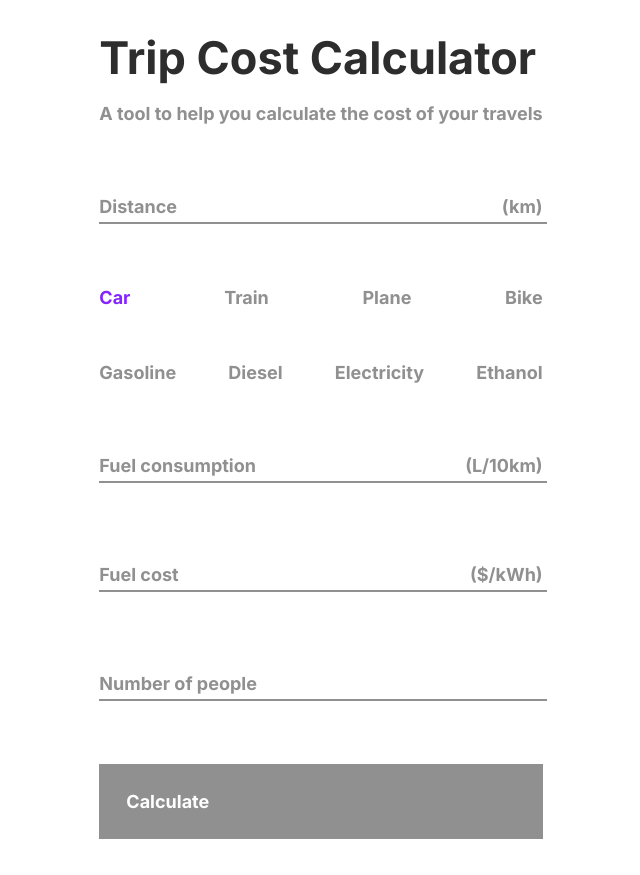
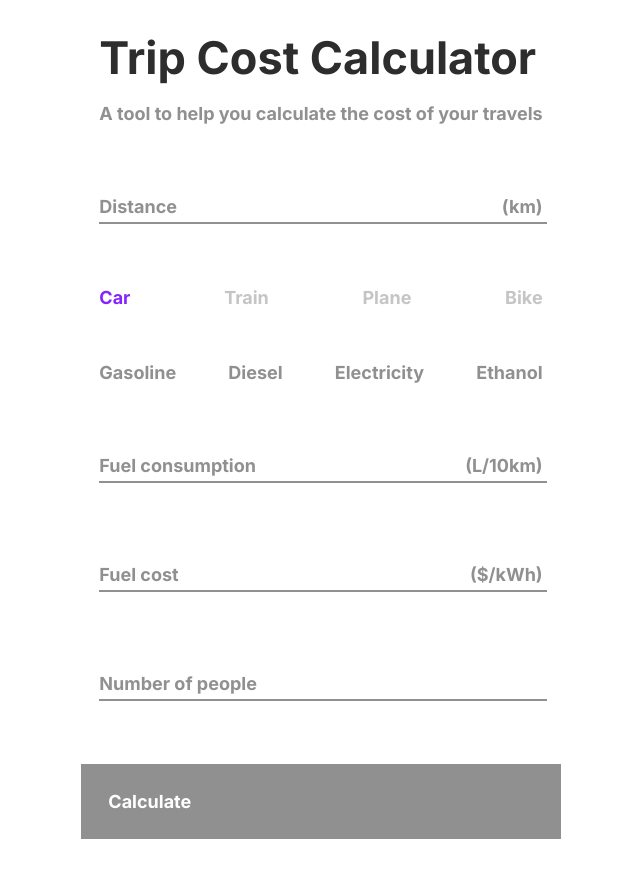
Before and after one commit to ChristofferBillman/trip-cost-utility, a React (Create React App) app: page / in a window 1280 px wide. Shown: the whole page, without its empty margins (319-959 px from the left). Built offline with nearby package versions, Linux system fonts and the light colour scheme.

Commit message:
fix: inputs for other modes of transport now disabled displays a warning if a disabled option is pressed

```diff
--- a/src/App.tsx
+++ b/src/App.tsx
@@ -73,15 +73,14 @@ export default function App(): JSX.Element {
 
 					<RadioInput
 						options={locale.ModesOfTransport}
+						disabledOptions={[locale.ModesOfTransport[1], locale.ModesOfTransport[2], locale.ModesOfTransport[3]]}
 						selectedOption={modeOfTransport}
 						setOption={setModeOfTransport}
 					/>
 
 					<VSpace />
-
-					{modeOfTransport === locale.ModesOfTransport[0] ?
-						(
-							<>
+				</div>
+				<div className='margin-container'>
 					<RadioInput
 						options={locale.Fuels[modeOfTransport]}
 						selectedOption={fuel}
@@ -113,7 +112,7 @@ export default function App(): JSX.Element {
 						value={String(numOfPeople)}
 						onChange={(event: any) => setNumOfPeople(event.target.value)}
 					/>
-
+				</div>
 				<Button
 					text={calculateButtonText}
 					onClick={() => {
@@ -180,14 +179,7 @@ export default function App(): JSX.Element {
 						</div>
 					</>
 				}
-							</>
-						) : (
-							<>
-								<h2 className='warn'> {locale.NotYetImplemented} </h2>
-							</>
-						)}
 			</div>
 		</div >
-		</div>
 	);
 }
--- a/src/components/RadioInput.tsx
+++ b/src/components/RadioInput.tsx
@@ -1,23 +1,44 @@
-import { useLangContext } from "../contexts/LanguageContext";
+import { useEffect, useState } from 'react';
 
+import { useLangContext } from '../contexts/LanguageContext';
 
 interface RadioInputProps {
 	options: string[];
 	selectedOption: string;
 	setOption: (option: string) => void;
+	disabledOptions?: string[];
 }
 
-export default function RadioInput({ options, selectedOption, setOption }: RadioInputProps): JSX.Element {
+export default function RadioInput({ options, selectedOption, setOption, disabledOptions }: RadioInputProps): JSX.Element {
 
-	const content: any = useLangContext()
+	const locale = useLangContext();
+	const [warning, setWarning] = useState('');
+
+	useEffect(() => {
+
+	}, [selectedOption]);
 
 	return (
-		<div className='radio-input-container'>
-			{options.length === 0 ?
-				(
-					<label className='warn'>{content.CannotPickFuelType}</label>
-				) : (
-					options.map((option: string) => {
+		<>
+			<div className='radio-input-container'>
+				{options.map((option: string) => {
+					if (disabledOptions && disabledOptions.includes(option)) {
+						return (
+							<label
+								className='disabled'
+								key={option}
+								onClick={() => {
+									setWarning(locale.isDisabled)
+									setTimeout(() => {
+										setWarning('')
+									}, 1000);
+								}}
+							>
+								{option}
+							</label>
+						)
+					}
+					else {
 						return (
 							<label
 								key={option}
@@ -29,12 +50,14 @@ export default function RadioInput({ options, selectedOption, setOption }: Radio
 									value={option}
 									checked={selectedOption === option}
 									onChange={() => setOption(option)}
+									onClick={() => setWarning('')}
 								/>
 								{option}
-							</label>
-						);
-					})
-				)}
-		</div >
+							</label>)
+					}
+				})}
+			</div >
+			<p className='warn nomargin'>{warning}</p>
+		</>
 	);
 }
--- a/src/contexts/LanguageContext.tsx
+++ b/src/contexts/LanguageContext.tsx
@@ -27,6 +27,7 @@ export type Language = {
 	CostPerPerson: string;
 	MustBeNumber: string;
 	NotYetImplemented: string;
+	isDisabled: string;
 	getClipboardText: (distance: string, fuelConsumption: string, fuelCost: string,
 		currency: string, result: string, numOfPeople: string) => string;
 }
@@ -85,7 +86,8 @@ const translations: Language[] = [
 		Currency: '$',
 		CostPerPerson: '/person, split equally',
 		MustBeNumber: 'Must be a number',
-		NotYetImplemented: 'Currently unsupported',
+		NotYetImplemented: 'is currently unsupported',
+		isDisabled: 'Is currrently disabled. Please try another mode of transport.',
 		getClipboardText: (distance: string, fuelConsumption: string, fuelCost: string,
 			currency: string, result: string, numOfPeople: string) => {
 			return `🚗 Trip details 🚗
@@ -126,7 +128,8 @@ const translations: Language[] = [
 		Currency: 'kr',
 		CostPerPerson: '/person, delat lika',
 		MustBeNumber: 'Måste vara ett nummer',
-		NotYetImplemented: 'Stöds ej ännu',
+		NotYetImplemented: 'stöds ej ännu',
+		isDisabled: 'Stöds ej ännu. Välj ett annat transportsätt.',
 		getClipboardText: (distance: string, fuelConsumption: string, fuelCost: string,
 			currency: string, result: string, numOfPeople: string) => {
 			return `🚗 Resedetaljer 🚗
--- a/src/styles/App.css
+++ b/src/styles/App.css
@@ -3,6 +3,7 @@
 :root {
 	--black: #2D2D2D;
 	--gray: #909090;
+	--lightgray: #c5c5c5;
 	--primary: #8424FF;
 	--red: #FF2424;
 }
@@ -72,7 +73,12 @@ label {
 }
 
 .warn {
-	color: '#ffa724'
+	color: #ffa724;
+}
+
+.disabled {
+	color: var(--lightgray);
+	cursor: not-allowed;
 }
 
 .nomargin {
```
Lines whose indentation alone changed are shown as unchanged.
